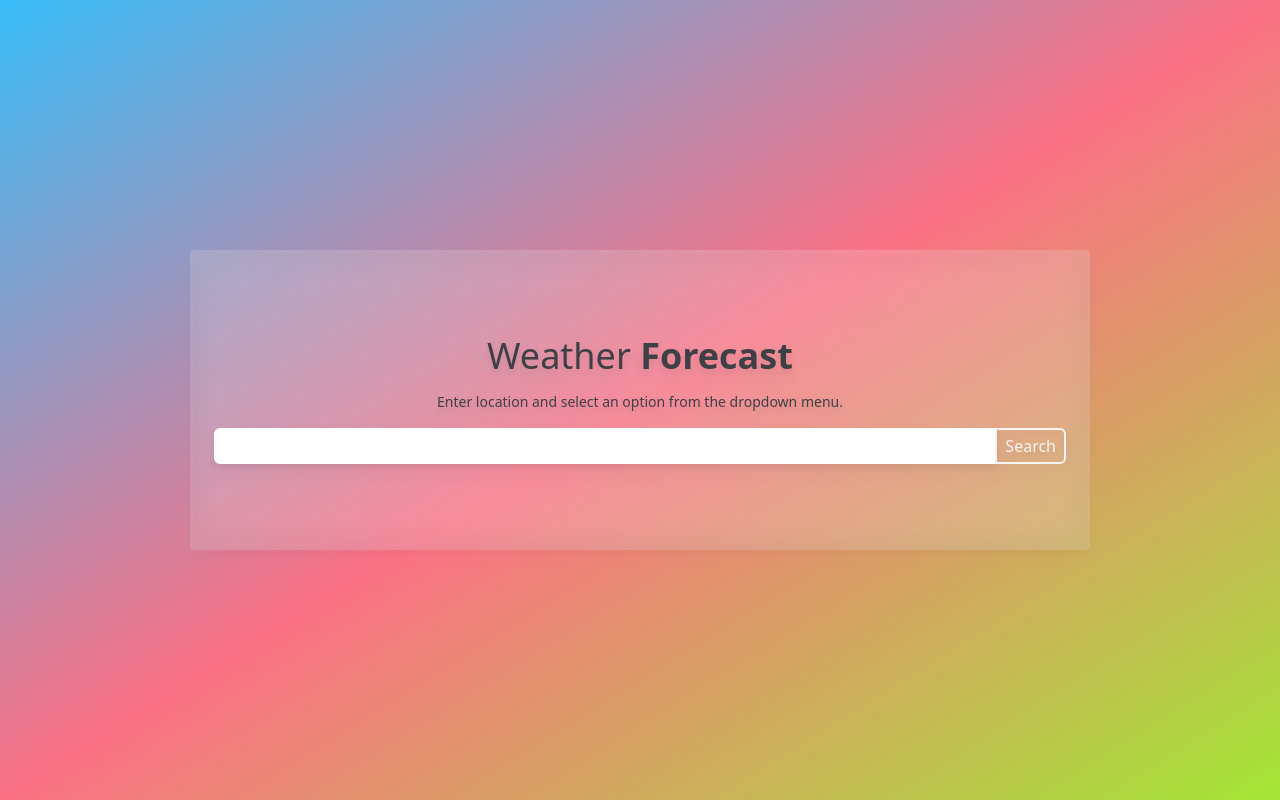
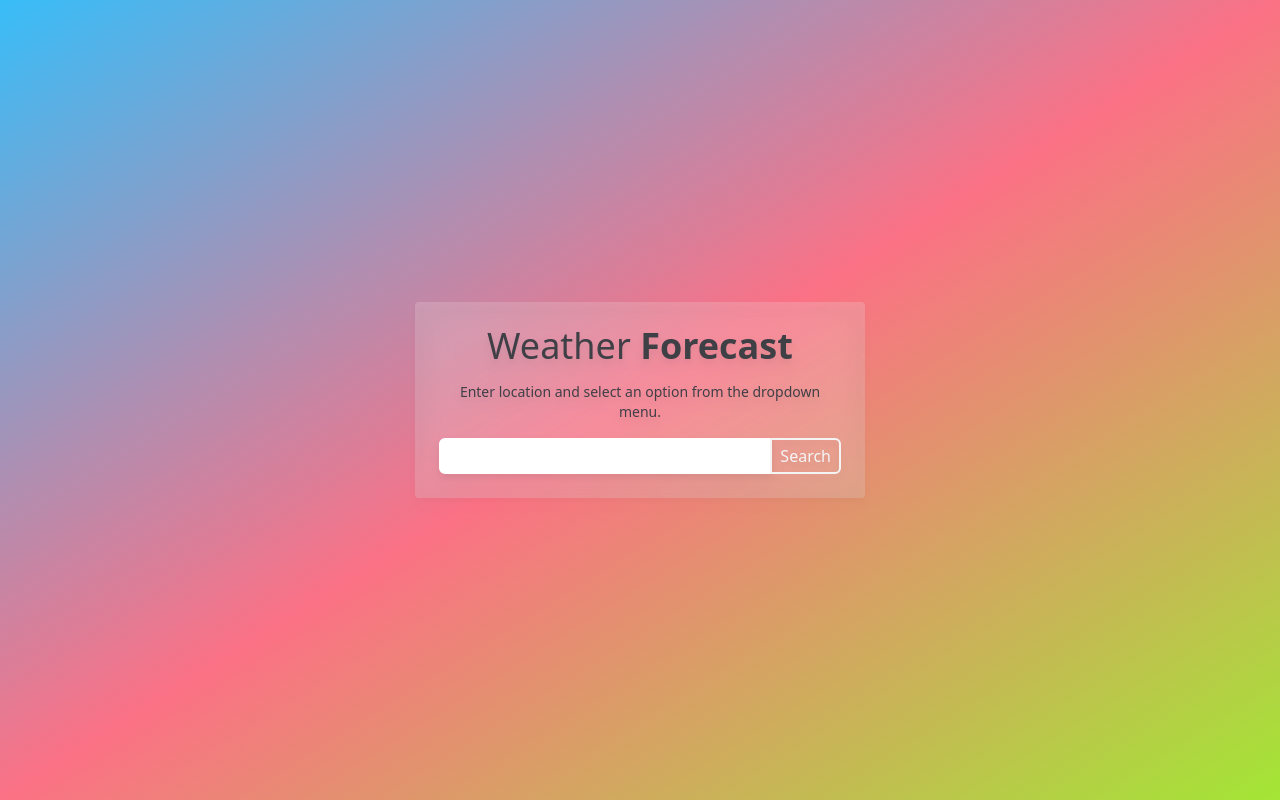
Before and after one commit to judezambarakji/judezambarakji-FE-Capstone-Project-ALX-Weather-App, a React (Vite) app: page / in a window 1280 px wide. Built offline with nearby package versions, Linux system fonts and the light colour scheme.

Commit message:
Separated search bar background from tile background.

```diff
--- a/src/App.tsx
+++ b/src/App.tsx
@@ -1,3 +1,4 @@
+import { useState } from "react";
 import Search from "./components/Search";
 import Forecast from "./components/Forecast";
 import useForecast from "./hooks/useForecast";
@@ -5,20 +6,29 @@ import useForecast from "./hooks/useForecast";
 const App = (): JSX.Element => {
   const [location, options, forecast, onInputChange, onOptionSelect, onSubmit] =
     useForecast();
+  const [showSearch, setShowSearch] = useState(true);
+
+  const handleSubmit = () => {
+    onSubmit();
+    setShowSearch(false);
+  };
 
   return (
     <main className="flex justify-center items-center bg-gradient-to-br from-sky-400 via-rose-400 to-lime-400 min-h-screen w-full p-4">
-      <div className="w-full max-w-[500px] sm:max-w-[600px] md:max-w-[700px] lg:max-w-[800px] xl:max-w-[900px]">
-        {forecast ? (
-          <Forecast data={forecast} />
-        ) : (
+      <div className="w-full max-w-[500px] sm:max-w-[600px] md:max-w-[700px] lg:max-w-[800px] xl:max-w-[900px] flex flex-col items-center">
+        {showSearch && (
           <Search
             location={location}
             options={options}
             onInputChange={onInputChange}
             onOptionSelect={onOptionSelect}
-            onSubmit={onSubmit}
+            onSubmit={handleSubmit}
           />
+        )}
+        {forecast && (
+          <div className="w-full mt-4 bg-white bg-opacity-20 backdrop-blur-ls rounded drop-shadow-lg p-4 md:p-6">
+            <Forecast data={forecast} />
+          </div>
         )}
       </div>
     </main>
--- a/src/components/Search.tsx
+++ b/src/components/Search.tsx
@@ -1,5 +1,5 @@
 import { ChangeEvent } from "react";
-import { optionType } from "./types";
+import { optionType } from "../types";
 
 type Props = {
   location: string;
@@ -17,20 +17,20 @@ const Search = ({
   onSubmit,
 }: Props): JSX.Element => {
   return (
-    <section
-      className="w-full bg-white bg-opacity-20 backdrop-blur-lg drop-shadow-lg
-      text-zinc-700 rounded p-4 md:p-6
-      flex flex-col justify-center
-      h-[200px] sm:h-[230px] md:h-[260px] lg:h-[300px]"
-    >
-      <div className="w-full">
-        <h1 className="text-4xl font-thin text-center mb-4">
+    <section className="w-full flex justify-center">
+      {" "}
+      {/* Added flex and justify-center */}
+      <div className="w-1/2 bg-white bg-opacity-20 backdrop-blur-lg drop-shadow-lg rounded p-4 md:p-6">
+        {" "}
+        {/* Added w-1/2 */}
+        <h1 className="text-4xl font-thin text-center mb-4 text-zinc-700">
           Weather <span className="font-black">Forecast</span>
         </h1>
-        <p className="text-sm text-center mb-4">
+        <p className="text-sm text-center mb-4 text-zinc-700">
           Enter location and select an option from the dropdown menu.
         </p>
-        <div className="relative flex mt-2">
+        <div className="relative flex mt-2 justify-center">
+          <div className="w-full">
             <input
               type="text"
               value={location}
@@ -52,6 +52,7 @@ const Search = ({
                 </li>
               ))}
             </ul>
+          </div>
           <button
             className="rounded-r-md border-2 border-zinc-100
           hover:border-zinc-500 hover:text-zinc-500
```
Lines whose indentation alone changed are shown as unchanged.
